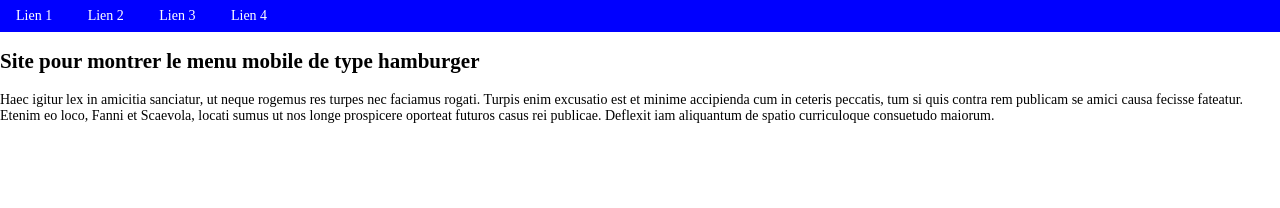
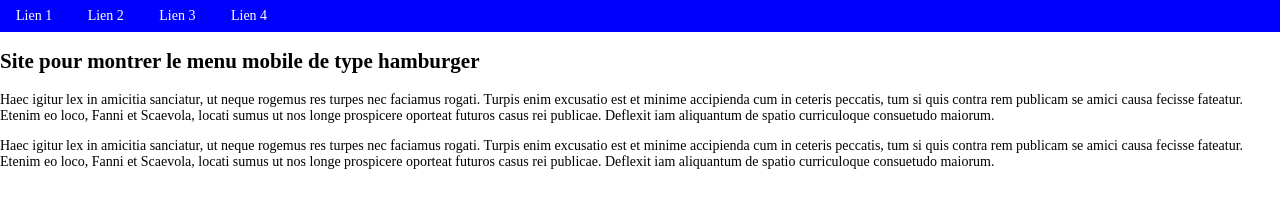
Before and after one commit to Troisamis/trois, a plain HTML site: page index.html in a window 1280 px wide. Drawn offline with Linux system fonts and the light colour scheme.

Commit message:
1e mise à jour
1e mise à jour

```diff
--- a/index.html
+++ b/index.html
@@ -24,6 +24,9 @@
             <p>
                 Haec igitur lex in amicitia sanciatur, ut neque rogemus res turpes nec faciamus rogati. Turpis enim excusatio est et minime accipienda cum in ceteris peccatis, tum si quis contra rem publicam se amici causa fecisse fateatur. Etenim eo loco, Fanni et Scaevola, locati sumus ut nos longe prospicere oporteat futuros casus rei publicae. Deflexit iam aliquantum de spatio curriculoque consuetudo maiorum.
             </p>
+            <p>
+                Haec igitur lex in amicitia sanciatur, ut neque rogemus res turpes nec faciamus rogati. Turpis enim excusatio est et minime accipienda cum in ceteris peccatis, tum si quis contra rem publicam se amici causa fecisse fateatur. Etenim eo loco, Fanni et Scaevola, locati sumus ut nos longe prospicere oporteat futuros casus rei publicae. Deflexit iam aliquantum de spatio curriculoque consuetudo maiorum.
+            </p>
         </section>
         <script src="./js/main.js"></script>
     </body>
```
